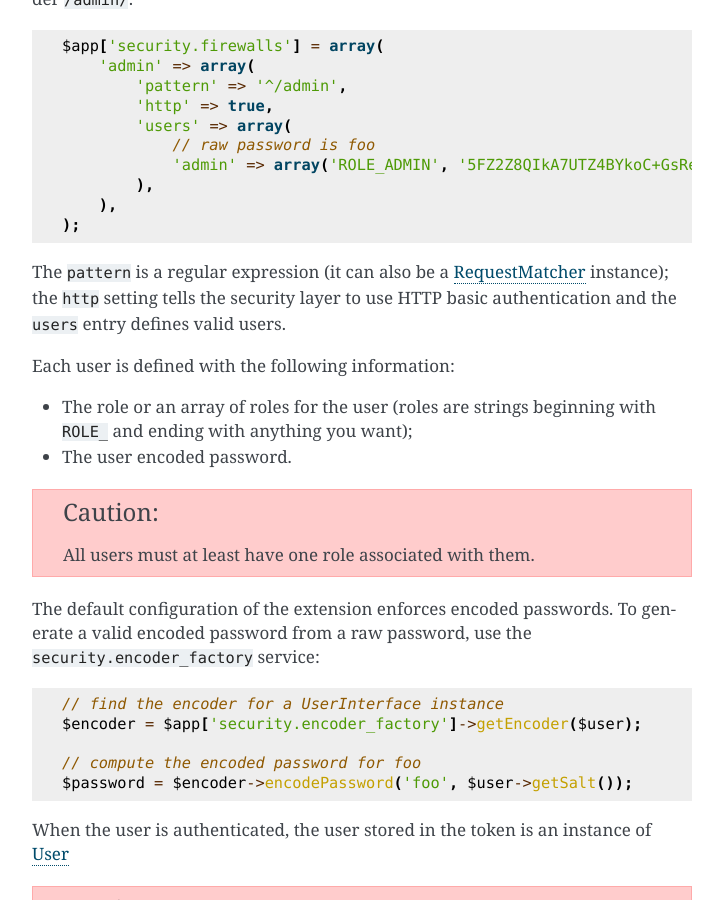
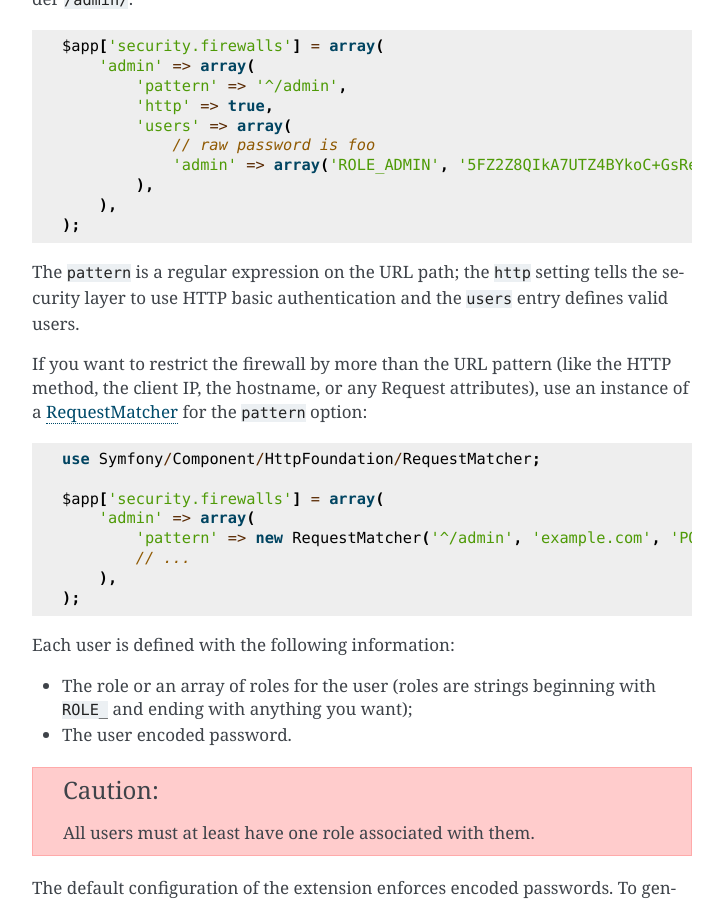
Before and after one commit to silexphp/Silex, a Sphinx documentation site: the page built from doc/providers/security.rst, in a window 1280 px wide and 900 px high, scrolled down 2604 px. Shown: the whole window, without its empty margins (388-1111 px from the left). Built offline with Sphinx 7.4.7, drawn with Linux system fonts in a browser that asks for light colours.

Commit message:
updated the docs to show how to restrict a firewall by more than just the URL

```diff
--- a/doc/providers/security.rst
+++ b/doc/providers/security.rst
@@ -136,10 +136,24 @@ under ``/admin/``::
         ),
     );
 
-The ``pattern`` is a regular expression (it can also be a `RequestMatcher
+The ``pattern`` is a regular expression on the URL path; the ``http`` setting
+tells the security layer to use HTTP basic authentication and the ``users``
+entry defines valid users.
+
+If you want to restrict the firewall by more than the URL pattern (like the
+HTTP method, the client IP, the hostname, or any Request attributes), use an
+instance of a `RequestMatcher
 <http://api.symfony.com/master/Symfony/Component/HttpFoundation/RequestMatcher.html>`_
-instance); the ``http`` setting tells the security layer to use HTTP basic
-authentication and the ``users`` entry defines valid users.
+for the ``pattern`` option::
+
+    use Symfony/Component/HttpFoundation/RequestMatcher;
+
+    $app['security.firewalls'] = array(
+        'admin' => array(
+            'pattern' => new RequestMatcher('^/admin', 'example.com', 'POST'),
+            // ...
+        ),
+    );
 
 Each user is defined with the following information:
 
```
